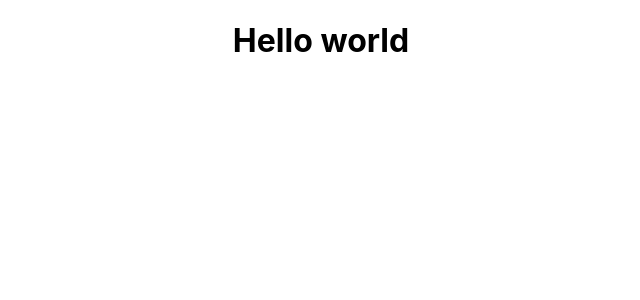
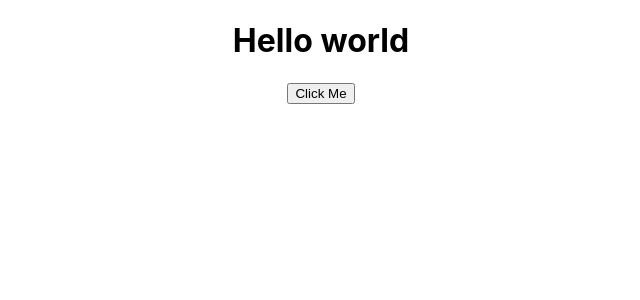
Before and after one commit to Asna1303/tmdb-axios-restapi, a React (Create React App) app: page / in a window 1280 px wide. Shown: the top 300 px of the page, without its empty margins (319-959 px from the left). Built offline with nearby package versions, Linux system fonts and the light colour scheme.

Commit message:
Add button to fetch posts using Axios from JSONPlaceholder API

```diff
--- a/src/App.js
+++ b/src/App.js
@@ -5,6 +5,9 @@ function App() {
   return (
     <div className="App">
     <h1>Hello world</h1>
+    <button onClick={()=>{
+      axios.get('https://jsonplaceholder.typicode.com/posts')
+    }}>Click Me</button>
     </div>
   );
 }
```
